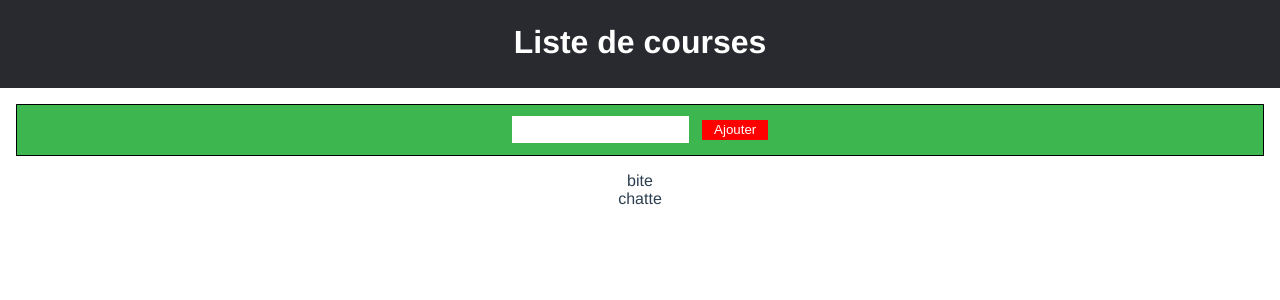
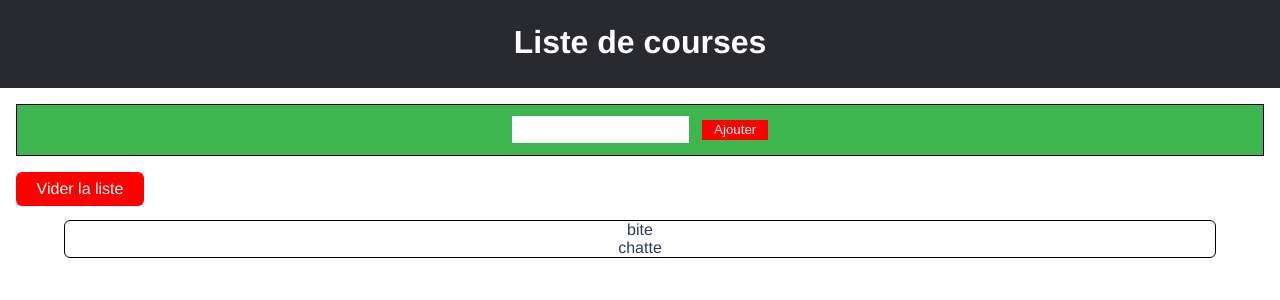
Before and after one commit to FleXoS666/vue-ListeCourses, a Vue app: page / in a window 1280 px wide. Shown: the top 300 px of the page. Built offline with nearby package versions, Linux system fonts and the light colour scheme.

Commit message:
stylisation et placement du bouton "vider la liste" et de la liste

```diff
--- a/src/App.vue
+++ b/src/App.vue
@@ -3,7 +3,9 @@
     <!-- <img alt="Vue logo" src="./assets/logo.png"> -->
     <Top :title="title"></Top>
     <UserInputForm @inputChanged="updateList"></UserInputForm>
+    <ClearAll></ClearAll>
     <ListeCourses :itemsList="itemsList"/>
+
   </div>
 </template>
 
@@ -11,6 +13,7 @@
 import ListeCourses from './components/ListeCourses.vue'
 import Top from './components/Top.vue'
 import UserInputForm from './components/UserInputForm.vue'
+import ClearAll from './components/ClearAll.vue'
 
 export default {
   name: 'App',
@@ -18,11 +21,13 @@ export default {
     ListeCourses,
     Top,
     UserInputForm,
+    ClearAll,
   },
   data(){
     return{
       'title': "Liste de courses",
-      'itemsList': ["bite","chatte"]
+      'itemsList': ["bite","chatte"],
+
     }
   },methods:{
     updateList(newItem){
--- /dev/null
+++ b/src/components/ClearAll.vue
@@ -0,0 +1,27 @@
+<template>
+  <div class="clearLink">
+  <a >Vider la liste</a>
+
+  </div>
+</template>
+
+<script>
+export default {
+  name: 'ClearAll',
+  props: {
+
+  }
+}
+</script>
+
+<style>
+.clearLink{
+	position: absolute;
+	background-color:red;
+	color:white;
+	width:7em;
+	margin-left:1em;
+	padding:0.5em;
+	border-radius: 6px;
+}
+</style>
--- a/src/components/ListeCourses.vue
+++ b/src/components/ListeCourses.vue
@@ -25,8 +25,11 @@ h3 {
   margin: 40px 0 0;
 }
 ul {
+  margin: 4em;
   list-style-type: none;
   padding: 0;
+  border:1px solid black;
+  border-radius: 6px;
 }
 li {
   /*display: inline-block;
```
Also changed, not shown: src/components/UserInputForm.vue (indentation only).
